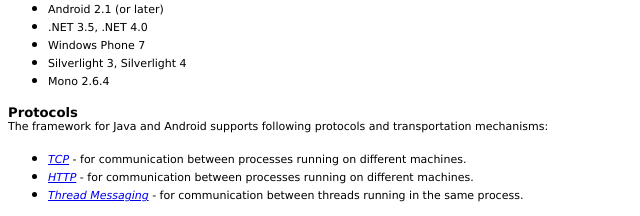
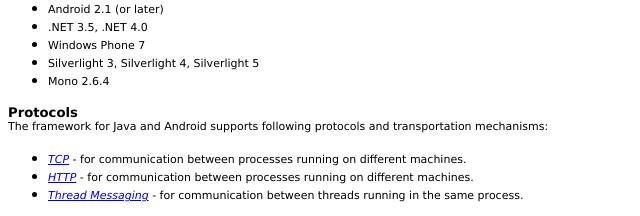
Before and after one commit to ng-eneter/eneter-java, a plain HTML site: page MessagingFramework/src/overview.html in a window 1280 px wide. Shown: the part 155-371 px from the top of the page, 0-640 px from the left. Drawn offline with Linux system fonts and the light colour scheme.

Commit message:
Silverlight 5 added to the overview.html

```diff
--- a/MessagingFramework/src/overview.html
+++ b/MessagingFramework/src/overview.html
@@ -21,7 +21,7 @@
 			<li>
 				<span style="font-size: 11px;"><span style="font-family: verdana,geneva,sans-serif;">Windows Phone 7</span></span></li>
 			<li>
-				<span style="font-size: 11px;"><span style="font-family: verdana,geneva,sans-serif;">Silverlight 3, Silverlight 4</span></span></li>
+				<span style="font-size: 11px;"><span style="font-family: verdana,geneva,sans-serif;">Silverlight 3, Silverlight 4, Silverlight 5</span></span></li>
 			<li>
 				<span style="font-size: 11px;"><span style="font-family: verdana,geneva,sans-serif;">Mono 2.6.4</span></span></li>
 		</ul>
```
